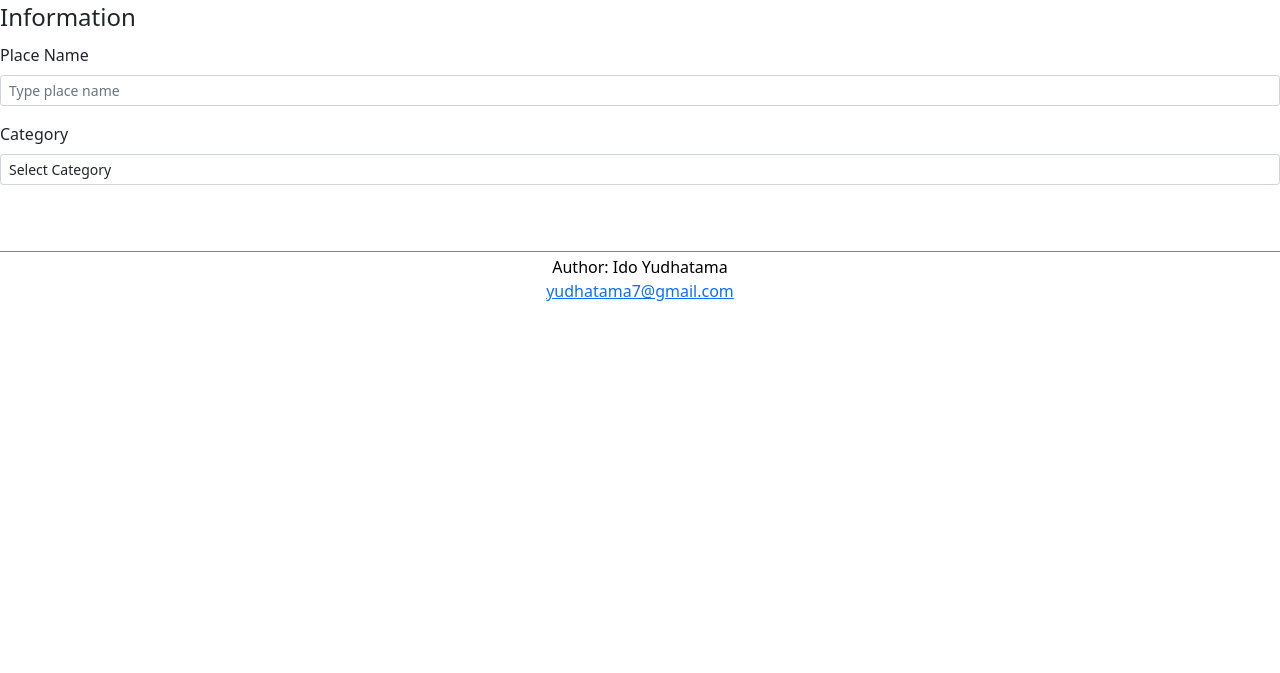
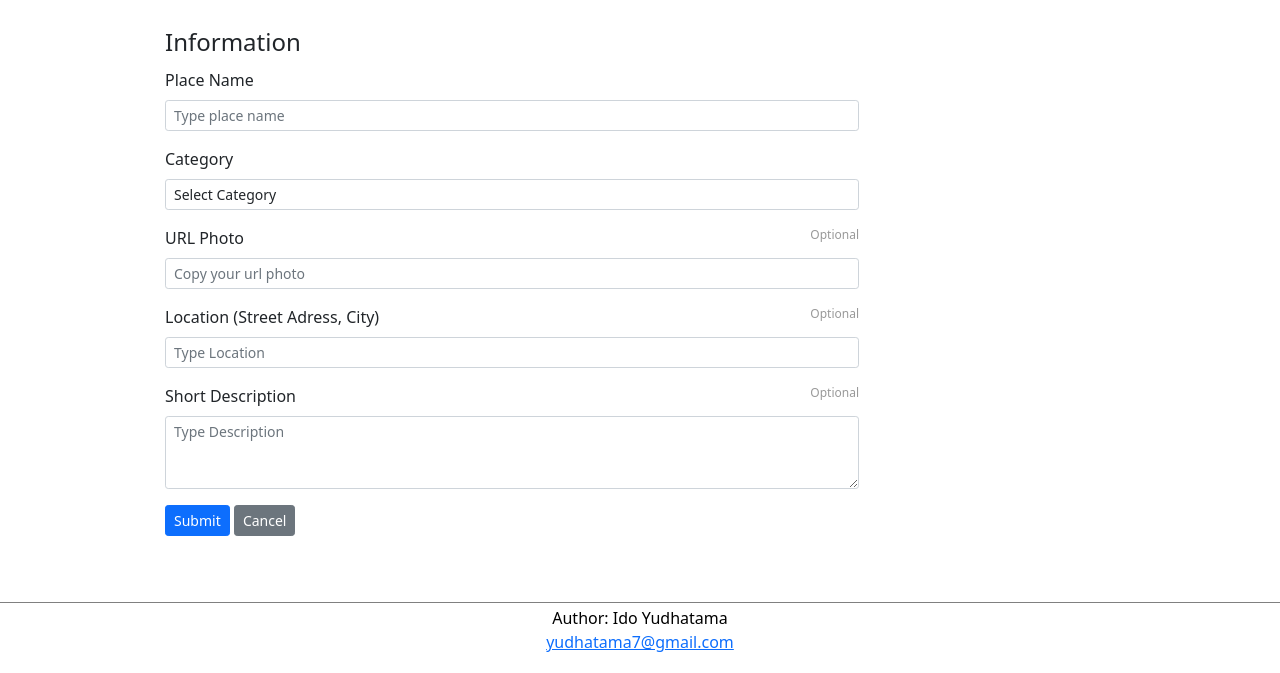
Before and after one commit to idoyudha/visit_komodo, a Django app: page /add_listing in a window 1280 px wide. Shown: the part 189-862 px from the top of the page. Before the commit the page ends 490 px from the top, so only its background shows below. Run offline with Django 3.2, Linux system fonts and the light colour scheme; some libraries are stand-ins or nearby versions.

Commit message:
Update for add_listing page

```diff
--- a/visit_komodo/static/css/styles.css
+++ b/visit_komodo/static/css/styles.css
@@ -121,7 +121,7 @@ footer {
 
 /* Add Listing Page */
 
-#header_new_listing {
+.header_new_listing {
     width: 100%;
     padding: 50px 0;
     margin: auto;
@@ -130,7 +130,21 @@ footer {
     background-position: center;
 }
 
+#header_text {
+    margin: 0 auto;
+    width: 950px;
+}
+
+.optional {
+    float: right;
+    color: #999;
+    font-size: 12px;
+}
+
 #add_listing {
-    left: 200px;
+    padding-top: 25px;
     box-sizing: border-box;
+    margin: 0 auto;
+    width: 950px;
+    padding-right: 20%;
 }
--- a/visit_komodo/templates/visit_komodo/add_listing.html
+++ b/visit_komodo/templates/visit_komodo/add_listing.html
@@ -3,7 +3,9 @@
 
 {% block body %}
 
-<h3 id="header_new_listing"><i class="bi bi-geo-alt"></i>Add place to Visit Komodo</h3>
+<div class="header_new_listing">
+    <h3 id="header_text"><i class="bi bi-geo-alt"></i>Add place to Visit Komodo</h3>
+</div>
 
 <form action="{% url 'add_listing' %}" method="post" id="add_listing">
     {% csrf_token %}
@@ -22,6 +24,25 @@
                 <option value="Event">Event</option>
             </select>
         </div>
+        <div class="mb-3">
+            <span class="optional">Optional</span>
+            <label class="form-label" for="photo">URL Photo</label><br>
+            <input class="form-control form-control-sm" type="url" name="photo" id="photo" placeholder="Copy your url photo" required>
+        </div>
+        <div class="mb-3">
+            <span class="optional">Optional</span>
+            <label class="form-label" for="location">Location (Street Adress, City)</label><br>
+            <input class="form-control form-control-sm" type="text" name="location" id="location" placeholder="Type Location">
+        </div>
+        <div class="mb-3">
+            <span class="optional">Optional</span>
+            <label class="form-label" for="description">Short Description</label><br>
+            <textarea class="form-control form-control-sm" type="text" rows="3" name="description" id="description" placeholder="Type Description"></textarea>
+        </div>
+        <div class="mb-3">
+            <input type="button" class="btn btn-primary btn-sm" value="Submit">
+            <input type="button" class="btn btn-secondary btn-sm" value="Cancel">
+        </div>
     </fieldset>
 
 
```
